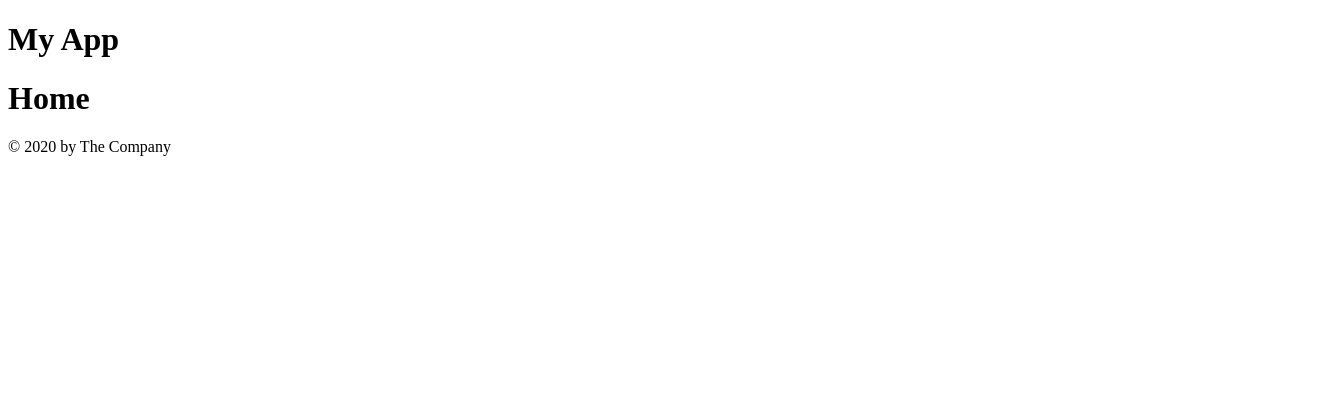
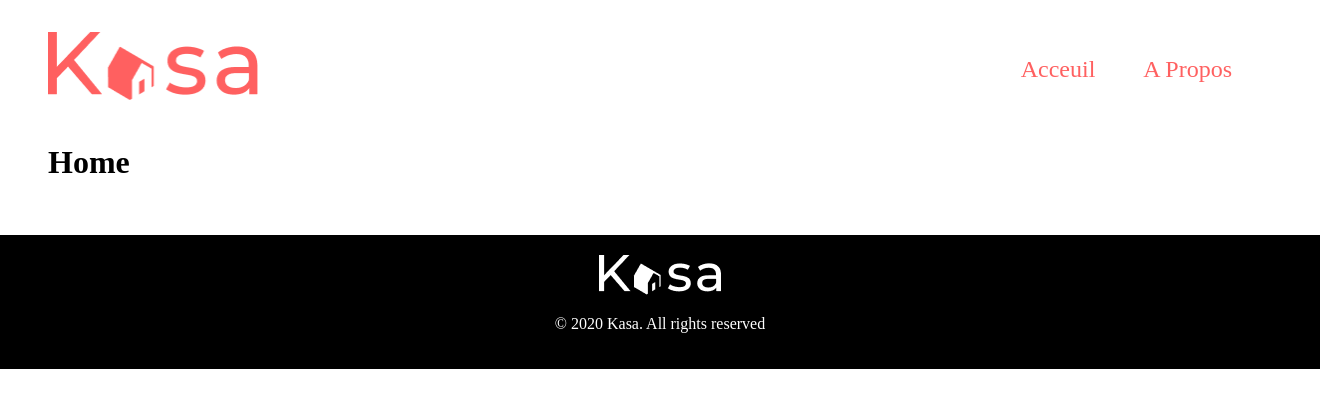
Before and after one commit to Thorekt/RobinOry_11_04112022, a React (Create React App) app: page / in a window 1280 px wide. Shown: the top 408 px of the page, 1320 px wide, since content can reach past the window. Built offline with nearby package versions, Linux system fonts and the light colour scheme.

Commit message:
header and footerç

```diff
--- a/src/App.js
+++ b/src/App.js
@@ -11,6 +11,7 @@ import ErrorPage from "./pages/ErrorPage";
 function App() {
   return (
     <Router>
+      <div className="layout">
         <Header />
         <Routes>
           <Route index element={<Home />}></Route>
@@ -18,6 +19,7 @@ function App() {
           <Route path="/housing" element={<HoussingSheet />}></Route>
           <Route path="*" element={<ErrorPage />}></Route>
         </Routes>
+      </div>
       <Footer />
     </Router>
   );
--- a/src/components/Footer.jsx
+++ b/src/components/Footer.jsx
@@ -1,15 +1,13 @@
+import logo from "../assets/logo_white.png";
+import '../styles/Footer.css';
 
 function Footer() {
-
-return (
-
-<footer>
-
-<p>© 2020 by The Company</p>
-
-</footer>
-
-);
+    return (
+        <footer>
+            <img src={logo} alt="kasa" className="kasa-logo" />
+            <p>© 2020 Kasa. All rights reserved</p>
+        </footer>
+    );
 
 }
 
--- a/src/components/Header.jsx
+++ b/src/components/Header.jsx
@@ -1,8 +1,12 @@
+import logo from "../assets/logo.png";
+import Navigation from "./Navigation";
+import '../styles/Header.css';
 
 function Header() {
   return (
     <header>
-      <h1>My App</h1>
+      <img src={logo} alt="kasa" className="kasa-logo" />
+      <Navigation/>
     </header>
   );
 }
--- /dev/null
+++ b/src/components/Navigation.jsx
@@ -0,0 +1,14 @@
+import React from "react";
+import { Link } from "react-router-dom";
+import "../styles/Navigation.css";
+
+function Navigation() {
+    return (<nav>
+        <ul>
+            <li><Link to="/">Acceuil</Link></li>
+            <li><Link to="/about">A Propos</Link></li>
+        </ul>
+    </nav>);
+  }
+
+  export default Navigation;
--- a/src/styles/App.css
+++ b/src/styles/App.css
@@ -0,0 +1,10 @@
+body {
+  margin: 0;
+}
+
+.layout {
+  display: flex;
+  flex-direction: column;
+  padding: 2rem 3rem;
+  gap: 1rem;
+}
--- /dev/null
+++ b/src/styles/Footer.css
@@ -0,0 +1,8 @@
+footer {
+  width: 100%;
+  margin: 0;
+  background-color: #000;
+  color: #fff;
+  padding: 20px;
+  text-align: center;
+}
--- /dev/null
+++ b/src/styles/Header.css
@@ -0,0 +1,9 @@
+header {
+  display: flex;
+  justify-content: space-between;
+}
+
+header img {
+  width: 210px;
+  height: 68px;
+}
--- /dev/null
+++ b/src/styles/Navigation.css
@@ -0,0 +1,15 @@
+ul {
+  list-style-type: none;
+  display: flex;
+  gap: 3rem;
+  font-size: 24px;
+}
+
+li:hover{
+    border-bottom: #ff6060 1px solid;
+}
+
+a {
+  text-decoration: none;
+  color: #ff6060;
+}
```
Also changed, not shown: src/assets/logo.png (added), src/assets/logo_white.png (added). Lines whose indentation alone changed are shown as unchanged.
